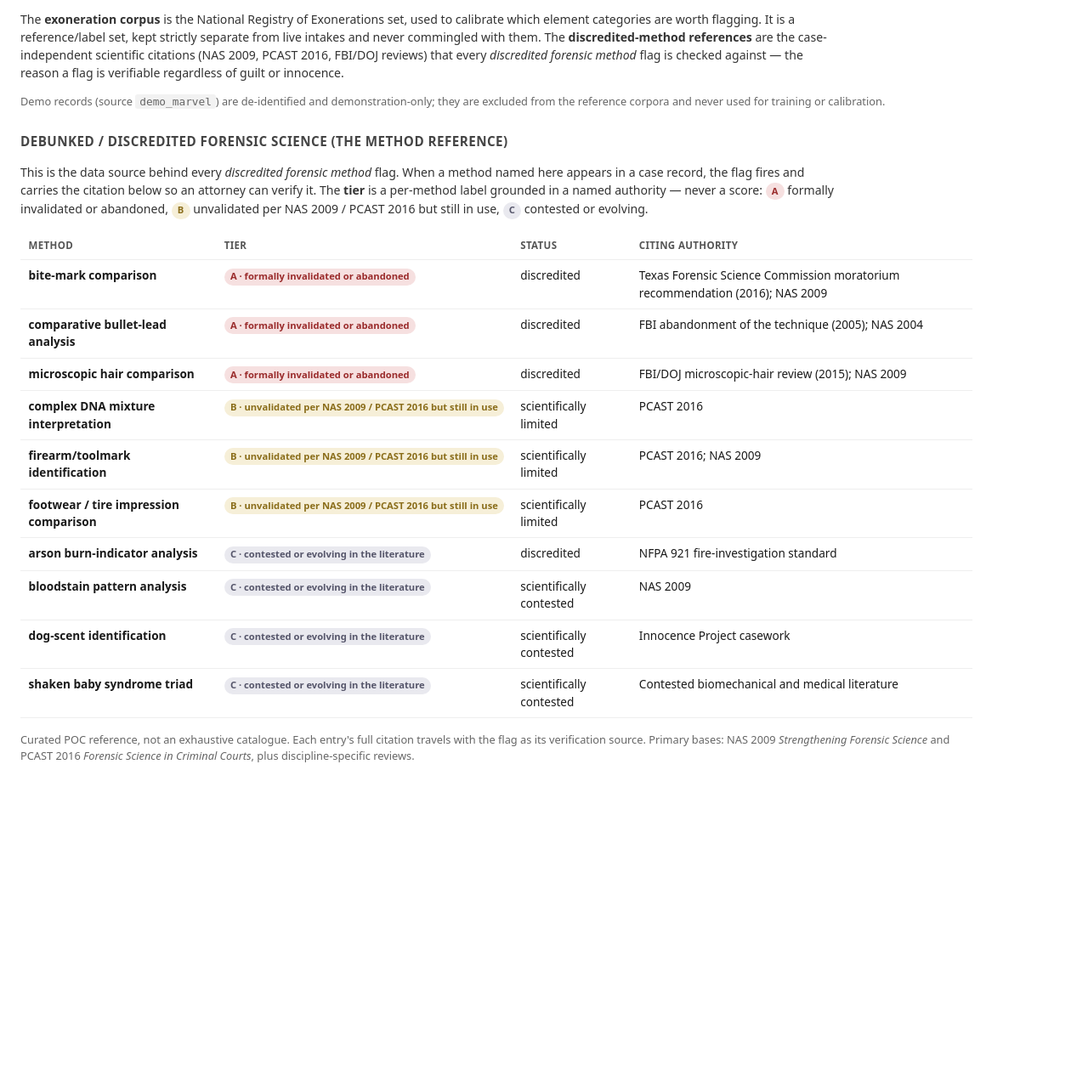
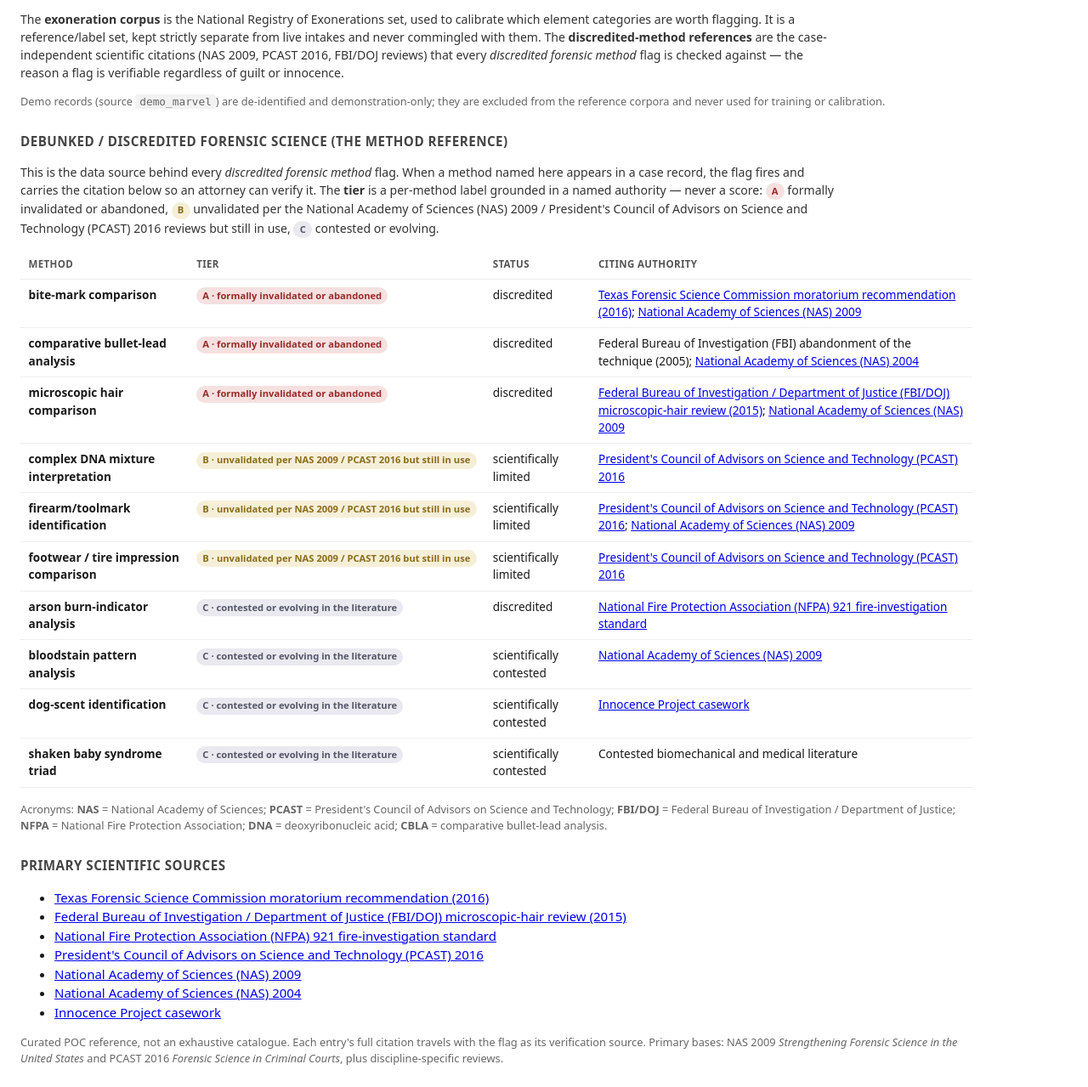
Before and after one commit to xuxoramos/innocence-project-case-scoring, a FastAPI app: page /data-sources in a window 1280 px wide. Shown: the part 999-2278 px from the top of the page at 85% size. Before the commit the page ends 1896 px from the top, so only its background shows below. Run offline with FastAPI, Linux system fonts and the light colour scheme.

Commit message:
Data sources: expand acronyms and link citing authorities to primary sources

```diff
--- a/src/risk_engine/ui/app.py
+++ b/src/risk_engine/ui/app.py
@@ -13,7 +13,9 @@ from __future__ import annotations
 
 import base64
 import os
+import re
 import secrets
+from html import escape as html_escape
 from pathlib import Path
 from urllib.parse import urlencode
 from uuid import uuid4
@@ -473,6 +475,88 @@ _SOURCE_DESCRIPTIONS: dict[str, dict[str, str]] = {
 }
 
 
+#: The authoritative scientific sources behind the discredited-method flags, with
+#: acronyms expanded and a link where a stable public one exists. Ordered longest
+#: token first so the linkifier never matches a short token inside a longer one.
+#: ``token`` is the exact phrasing used in ``forensic.py`` authority strings.
+_AUTHORITY_LINKS: tuple[tuple[str, str, str], ...] = (
+    (
+        "Texas Forensic Science Commission moratorium recommendation (2016)",
+        "Texas Forensic Science Commission moratorium recommendation (2016)",
+        "https://www.txcourts.gov/fsc/",
+    ),
+    (
+        "FBI/DOJ microscopic-hair review (2015)",
+        "Federal Bureau of Investigation / Department of Justice (FBI/DOJ) "
+        "microscopic-hair review (2015)",
+        "https://www.fbi.gov/news/press-releases/fbi-testimony-on-microscopic-hair-analysis-"
+        "contained-errors-in-at-least-90-percent-of-cases-in-ongoing-review",
+    ),
+    (
+        "FBI abandonment of the technique (2005)",
+        "Federal Bureau of Investigation (FBI) abandonment of the technique (2005)",
+        "",
+    ),
+    (
+        "NFPA 921 fire-investigation standard",
+        "National Fire Protection Association (NFPA) 921 fire-investigation standard",
+        "https://www.nfpa.org/codes-and-standards/nfpa-921-standard-development/921",
+    ),
+    (
+        "PCAST 2016",
+        "President's Council of Advisors on Science and Technology (PCAST) 2016",
+        "https://obamawhitehouse.archives.gov/sites/default/files/microsites/ostp/PCAST/"
+        "pcast_forensic_science_report_final.pdf",
+    ),
+    (
+        "NAS 2009",
+        "National Academy of Sciences (NAS) 2009",
+        "https://www.nationalacademies.org/publications/12589",
+    ),
+    (
+        "NAS 2004",
+        "National Academy of Sciences (NAS) 2004",
+        "https://www.nationalacademies.org/publications/10924",
+    ),
+    (
+        "Innocence Project casework",
+        "Innocence Project casework",
+        "https://innocenceproject.org/misapplication-of-forensic-science/",
+    ),
+)
+
+#: Bibliography rows for the data-sources page (expanded names + links).
+_SCIENCE_SOURCES: tuple[dict[str, str], ...] = tuple(
+    {"label": label, "url": url} for _tok, label, url in _AUTHORITY_LINKS if url
+)
+
+_AUTHORITY_RE = re.compile(
+    "|".join(re.escape(tok) for tok, _label, _url in _AUTHORITY_LINKS)
+)
+_AUTHORITY_BY_TOKEN = {tok: (label, url) for tok, label, url in _AUTHORITY_LINKS}
+
+
+def _linkify_authority(text: str) -> str:
+    """Expand acronyms and hyperlink known citing authorities in ``text``.
+
+    Returns HTML with each recognized authority replaced by its expanded name,
+    linked when a stable public source exists. Input is our own curated data
+    (``forensic.py``), never user input, so the emitted anchors are safe.
+    """
+    escaped = html_escape(text)
+
+    def _replace(match: "re.Match[str]") -> str:
+        label, url = _AUTHORITY_BY_TOKEN[match.group(0)]
+        label = html_escape(label)
+        if url:
+            return f'<a href="{html_escape(url)}" target="_blank" rel="noopener">{label}</a>'
+        return label
+
+    # Match against the escaped text; the tokens contain no HTML-special chars,
+    # so escaping does not alter them.
+    return _AUTHORITY_RE.sub(_replace, escaped)
+
+
 @app.get("/data-sources", response_class=HTMLResponse)
 def data_sources(request: Request) -> HTMLResponse:
     """Describe the universe of records the engine can draw on (record sources).
@@ -519,6 +603,7 @@ def data_sources(request: Request) -> HTMLResponse:
                 "tier": ref.tier,
                 "tier_meaning": TIER_MEANING.get(ref.tier, ""),
                 "authority": ref.authority,
+                "authority_html": _linkify_authority(ref.authority),
                 "source": ref.source,
             }
             for ref in FORENSIC_METHOD_REFERENCE
@@ -536,5 +621,6 @@ def data_sources(request: Request) -> HTMLResponse:
             "exoneration_count": len(store),
             "forensic_method_count": len(FORENSIC_METHOD_REFERENCE),
             "forensic_methods": forensic_methods,
+            "science_sources": _SCIENCE_SOURCES,
         },
     )
--- a/src/risk_engine/ui/templates/data_sources.html
+++ b/src/risk_engine/ui/templates/data_sources.html
@@ -125,8 +125,9 @@
       attorney can verify it. The <strong>tier</strong> is a per-method label grounded in a named
       authority &mdash; never a score:
       <span class="tag tierA">A</span> formally invalidated or abandoned,
-      <span class="tag tierB">B</span> unvalidated per NAS&nbsp;2009 / PCAST&nbsp;2016 but still in
-      use, <span class="tag tierC">C</span> contested or evolving.
+      <span class="tag tierB">B</span> unvalidated per the National Academy of Sciences (NAS)
+      2009 / President's Council of Advisors on Science and Technology (PCAST) 2016 reviews but
+      still in use, <span class="tag tierC">C</span> contested or evolving.
     </p>
     <table>
       <thead>
@@ -138,15 +139,29 @@
           <td><strong>{{ m.method }}</strong></td>
           <td><span class="tag tier{{ m.tier }}" title="{{ m.tier_meaning }}">{{ m.tier }} &middot; {{ m.tier_meaning }}</span></td>
           <td>{{ m.status }}</td>
-          <td>{{ m.authority }}</td>
+          <td>{{ m.authority_html | safe }}</td>
         </tr>
         {% endfor %}
       </tbody>
     </table>
     <p class="note">
+      Acronyms: <strong>NAS</strong> = National Academy of Sciences; <strong>PCAST</strong> =
+      President's Council of Advisors on Science and Technology; <strong>FBI/DOJ</strong> = Federal
+      Bureau of Investigation / Department of Justice; <strong>NFPA</strong> = National Fire
+      Protection Association; <strong>DNA</strong> = deoxyribonucleic acid; <strong>CBLA</strong> =
+      comparative bullet-lead analysis.
+    </p>
+
+    <h2>Primary scientific sources</h2>
+    <ul class="body">
+      {% for s in science_sources %}
+      <li><a href="{{ s.url }}" target="_blank" rel="noopener">{{ s.label }}</a></li>
+      {% endfor %}
+    </ul>
+    <p class="note">
       Curated POC reference, not an exhaustive catalogue. Each entry's full citation travels with
       the flag as its verification source. Primary bases: NAS&nbsp;2009
-      <em>Strengthening Forensic Science</em> and PCAST&nbsp;2016
+      <em>Strengthening Forensic Science in the United States</em> and PCAST&nbsp;2016
       <em>Forensic Science in Criminal Courts</em>, plus discipline-specific reviews.
     </p>
   </main>
```
